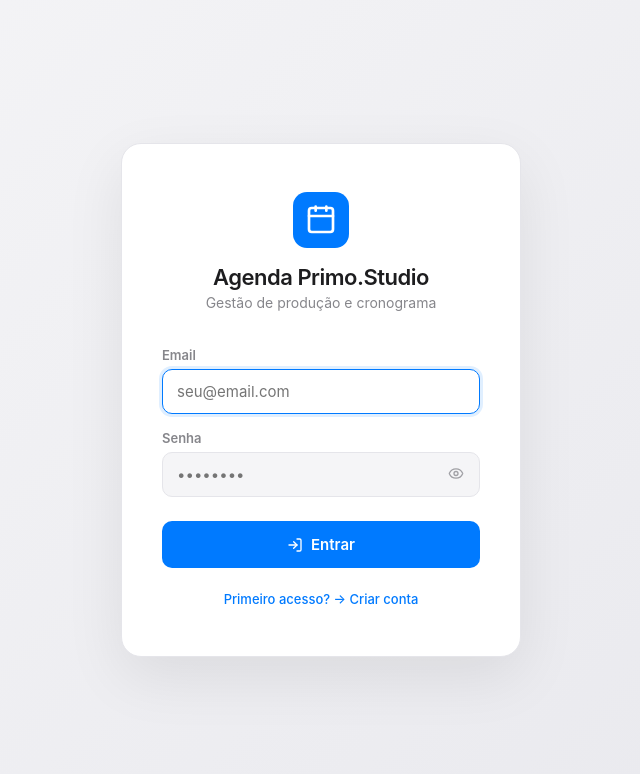
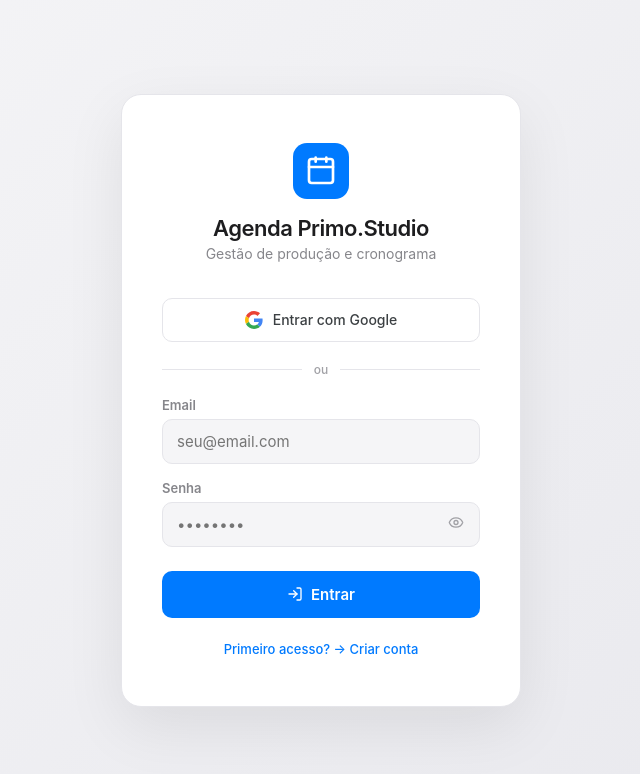
Before and after one commit to KaiqueEditor/agenda-primo-studio, a React (Vite) app: page / in a window 1280 px wide. Shown: the top 774 px of the page, without its empty margins (319-959 px from the left). Built offline with nearby package versions, Linux system fonts and the light colour scheme; no server answers; the database is empty.

Commit message:
feat: adicionar login com Google + corrigir fluxo de auth

```diff
--- a/src/App.tsx
+++ b/src/App.tsx
@@ -14,7 +14,7 @@ import { ToastContainer, toast } from './components/UI/Toast';
 import './index.css';
 
 function App() {
-  const { session, user, loading: authLoading, error: authError, signIn, signUp, signOut, isAdmin } = useAuth();
+  const { session, user, loading: authLoading, error: authError, signIn, signUp, signOut, signInWithGoogle, isAdmin } = useAuth();
   const { projetos, allProjetos, filters, toggleFase, setCanal, setSearch, setTipo, updateProjeto, addProjeto, deleteProjeto, team, addTeamMember, saveAll } = useProjects();
   const [viewMode, setViewMode] = useState<ViewMode>('calendar');
   const [selectedProjeto, setSelectedProjeto] = useState<Projeto | null>(null);
@@ -25,7 +25,7 @@ function App() {
   if (!session) {
     return (
       <>
-        <LoginPage onSignIn={signIn} onSignUp={signUp} error={authError} loading={authLoading} />
+        <LoginPage onSignIn={signIn} onSignUp={signUp} onSignInWithGoogle={signInWithGoogle} error={authError} loading={authLoading} />
         <ToastContainer />
       </>
     );
--- a/src/components/Auth/LoginPage.tsx
+++ b/src/components/Auth/LoginPage.tsx
@@ -4,11 +4,12 @@ import { Calendar, LogIn, Eye, EyeOff } from 'lucide-react';
 interface Props {
   onSignIn: (email: string, password: string) => void;
   onSignUp: (email: string, password: string) => void;
+  onSignInWithGoogle: () => void;
   error: string | null;
   loading: boolean;
 }
 
-export const LoginPage: React.FC<Props> = ({ onSignIn, onSignUp, error, loading }) => {
+export const LoginPage: React.FC<Props> = ({ onSignIn, onSignUp, onSignInWithGoogle, error, loading }) => {
   const [email, setEmail] = useState('');
   const [password, setPassword] = useState('');
   const [showPassword, setShowPassword] = useState(false);
@@ -34,6 +35,26 @@ export const LoginPage: React.FC<Props> = ({ onSignIn, onSignUp, error, loading
           <p>Gestão de produção e cronograma</p>
         </div>
 
+        {/* Google Login Button */}
+        <button
+          type="button"
+          className="google-btn"
+          onClick={onSignInWithGoogle}
+          disabled={loading}
+        >
+          <svg width="18" height="18" viewBox="0 0 48 48">
+            <path fill="#EA4335" d="M24 9.5c3.54 0 6.71 1.22 9.21 3.6l6.85-6.85C35.9 2.38 30.47 0 24 0 14.62 0 6.51 5.38 2.56 13.22l7.98 6.19C12.43 13.72 17.74 9.5 24 9.5z"/>
+            <path fill="#4285F4" d="M46.98 24.55c0-1.57-.15-3.09-.38-4.55H24v9.02h12.94c-.58 2.96-2.26 5.48-4.78 7.18l7.73 6c4.51-4.18 7.09-10.36 7.09-17.65z"/>
+            <path fill="#FBBC05" d="M10.53 28.59c-.48-1.45-.76-2.99-.76-4.59s.27-3.14.76-4.59l-7.98-6.19C.92 16.46 0 20.12 0 24c0 3.88.92 7.54 2.56 10.78l7.97-6.19z"/>
+            <path fill="#34A853" d="M24 48c6.48 0 11.93-2.13 15.89-5.81l-7.73-6c-2.15 1.45-4.92 2.3-8.16 2.3-6.26 0-11.57-4.22-13.47-9.91l-7.98 6.19C6.51 42.62 14.62 48 24 48z"/>
+          </svg>
+          Entrar com Google
+        </button>
+
+        <div className="login-divider">
+          <span>ou</span>
+        </div>
+
         <form onSubmit={handleSubmit} className="login-form">
           <div className="login-field">
             <label htmlFor="email">Email</label>
@@ -44,7 +65,6 @@ export const LoginPage: React.FC<Props> = ({ onSignIn, onSignUp, error, loading
               onChange={(e) => setEmail(e.target.value)}
               placeholder="seu@email.com"
               required
-              autoFocus
             />
           </div>
 
--- a/src/hooks/useAuth.ts
+++ b/src/hooks/useAuth.ts
@@ -68,6 +68,17 @@ export const useAuth = () => {
     setSession(null);
   };
 
+  const signInWithGoogle = async () => {
+    setError(null);
+    const { error } = await supabase.auth.signInWithOAuth({
+      provider: 'google',
+      options: {
+        redirectTo: window.location.origin,
+      },
+    });
+    if (error) setError(error.message);
+  };
+
   const user: AppUser | null = session?.user ? {
     email: session.user.email || '',
     role: ADMIN_EMAILS.includes(session.user.email?.toLowerCase() || '') ? 'admin' : 'viewer',
@@ -82,6 +93,7 @@ export const useAuth = () => {
     signIn,
     signUp,
     signOut,
+    signInWithGoogle,
     isAdmin: user?.role === 'admin',
   };
 };
--- a/src/index.css
+++ b/src/index.css
@@ -1046,6 +1046,22 @@ body {
   background: none; border: none; color: var(--accent); font-size: 13px;
   cursor: pointer; font-family: inherit; font-weight: 500;
 }
+.google-btn {
+  display: flex; align-items: center; justify-content: center; gap: 10px;
+  width: 100%; padding: 12px; background: white; color: #3c4043;
+  border: 1px solid var(--border); border-radius: 10px; font-size: 14px;
+  font-weight: 500; cursor: pointer; font-family: inherit;
+  transition: all var(--transition); margin-bottom: 0;
+}
+.google-btn:hover { background: #f8f9fa; box-shadow: 0 2px 8px rgba(0,0,0,0.08); }
+.google-btn:disabled { opacity: 0.6; cursor: not-allowed; }
+.login-divider {
+  display: flex; align-items: center; gap: 12px; margin: 20px 0;
+  color: var(--text-muted); font-size: 12px; font-weight: 500;
+}
+.login-divider::before, .login-divider::after {
+  content: ''; flex: 1; height: 1px; background: var(--border);
+}
 
 /* ===== SIDEBAR COLLAPSED ===== */
 .sidebar-collapsed {
```
Also changed, not shown: src/scripts/createUser.ts (added, +44 -0 lines).
